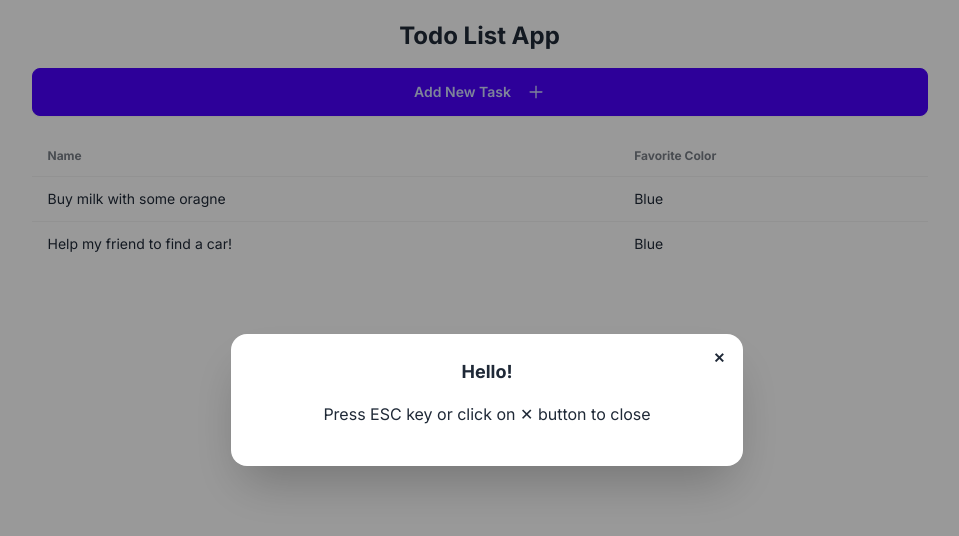
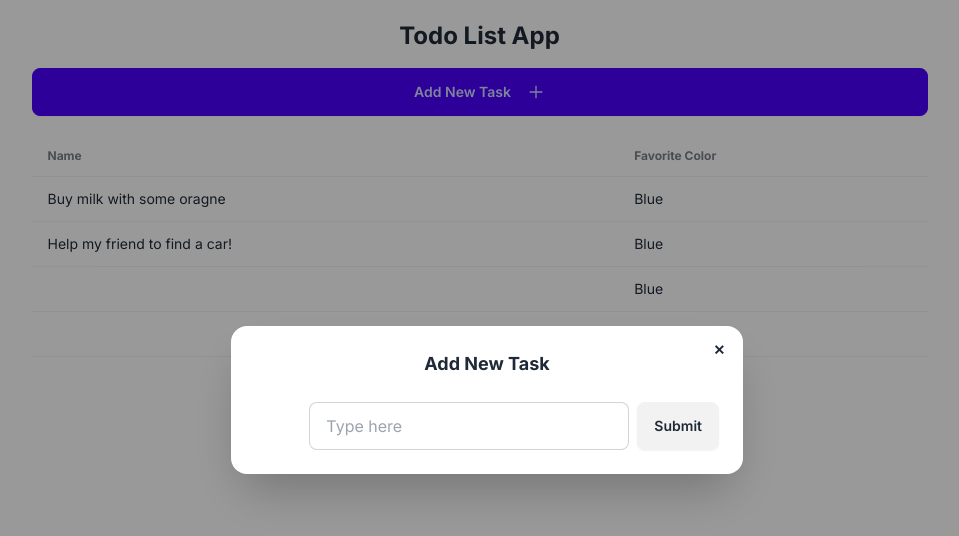
Before and after one commit to Ahmad-Samandar/simple-todo-app, a Next.js app: page / in a window 1280 px wide. Both pictures are taken after a click on the button "Add New Task". Shown: the top 536 px of the page, without its empty margins (153-1112 px from the left). Built offline with nearby package versions, Linux system fonts and the light colour scheme; data requests are answered from the project's data file.

Commit message:
created post method and finalized modal to send in a request

```diff
--- a/api/api.ts
+++ b/api/api.ts
@@ -6,3 +6,15 @@
   const response = await fetch(`${baseURL}/tasks`);
   return await response.json();
 };
+
+export const addNewTodo = async (todo: ITask): Promise<ITask> => {
+  const response = await fetch(`${baseURL}/tasks`, {
+    method: "POST",
+    headers: {
+      "Content-Type": "application/json",
+    },
+    body: JSON.stringify({ todo }),
+  });
+  const newTodo = await response.json();
+  return newTodo;
+};
--- a/app/components/AddTask.tsx
+++ b/app/components/AddTask.tsx
@@ -1,10 +1,22 @@
 "use client";
 import { AiOutlinePlus } from "react-icons/ai";
 import Modal from "./Modal";
-import { useState } from "react";
+import { FormEventHandler, useState } from "react";
+import { addNewTodo } from "@/api/api";
 
 const AddTask = () => {
   const [modalOpen, setOpenModal] = useState<boolean>(false);
+  const [newTaskValue, setNewTaskValue] = useState<string>("");
+
+  const handleSubmitNewTodo: FormEventHandler = async (e) => {
+    e.preventDefault();
+    await addNewTodo({
+      id: "3",
+      text: newTaskValue,
+    });
+    setNewTaskValue("");
+    setOpenModal(false);
+  };
 
   return (
     <div>
@@ -14,7 +26,23 @@
       >
         Add New Task <AiOutlinePlus className="ml-2" size={18} />
       </button>
-      <Modal modalOpen={modalOpen} setOpenModal={setOpenModal} />
+      <Modal modalOpen={modalOpen} setOpenModal={setOpenModal}>
+        <form onSubmit={handleSubmitNewTodo}>
+          <h3 className="font-bold text-lg">Add New Task</h3>
+          <div className="modal-action">
+            <input
+              value={newTaskValue}
+              onChange={(e) => setNewTaskValue(e.target.value)}
+              type="text"
+              placeholder="Type here"
+              className="input input-bordered w-full max-w-xs"
+            />
+            <button type="submit" className="btn ">
+              Submit
+            </button>
+          </div>
+        </form>
+      </Modal>
     </div>
   );
 };
--- a/app/components/Modal.tsx
+++ b/app/components/Modal.tsx
@@ -3,23 +3,21 @@
 interface ModalProps {
   modalOpen: boolean;
   setOpenModal: (open: boolean) => void | boolean;
+  children: React.ReactNode;
 }
 
-const Modal: React.FC<ModalProps> = ({ modalOpen, setOpenModal }) => {
+const Modal: React.FC<ModalProps> = ({ modalOpen, setOpenModal, children }) => {
   return (
     <>
       <dialog className={`modal ${modalOpen ? "modal-open" : ""}`}>
         <div className="modal-box">
-          <form method="dialog">
           <button
             className="btn btn-sm btn-circle btn-ghost absolute right-2 top-2"
             onClick={() => setOpenModal(false)}
           >
             ✕
           </button>
-          </form>
-          <h3 className="font-bold text-lg">Hello!</h3>
-          <p className="py-4">Press ESC key or click on ✕ button to close</p>
+          {children}
         </div>
       </dialog>
     </>
--- a/data/todos.json
+++ b/data/todos.json
@@ -1,12 +1,33 @@
 {
   "tasks": [
     {
-      "id": 1,
+      "id": "1",
       "text": "Buy milk with some oragne"
     },
     {
-      "id": 2,
+      "id": "2",
       "text": "Help my friend to find a car!"
+    },
+    {
+      "id": "a940",
+      "todo": {
+        "id": "3",
+        "text": "go to gym"
+      }
+    },
+    {
+      "id": "67d9",
+      "todo": {
+        "id": "3",
+        "text": "Go to gym"
+      }
+    },
+    {
+      "id": "7353",
+      "todo": {
+        "id": "3",
+        "text": "Heloo"
+      }
     }
   ]
 }
```
Lines whose indentation alone changed are shown as unchanged.
